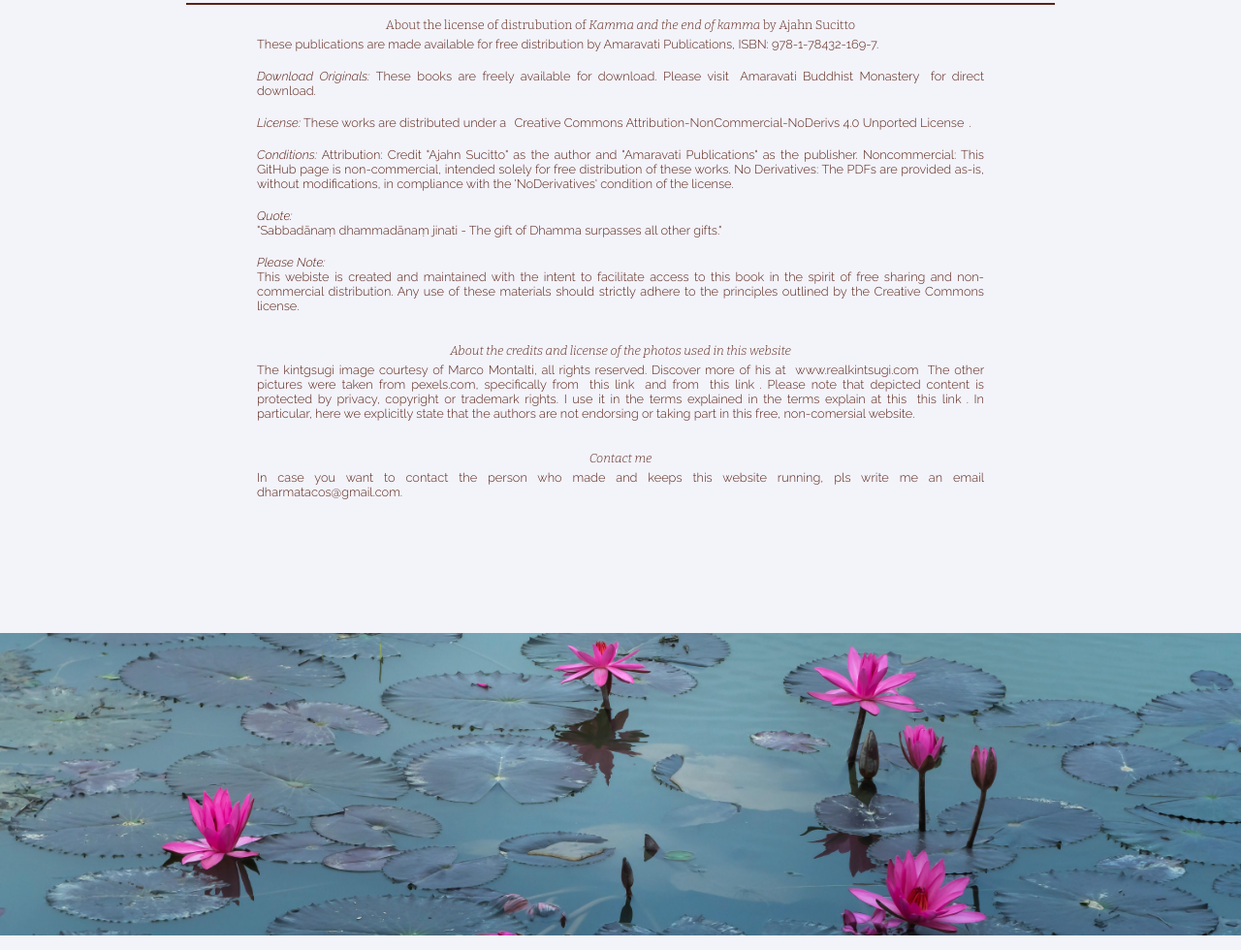
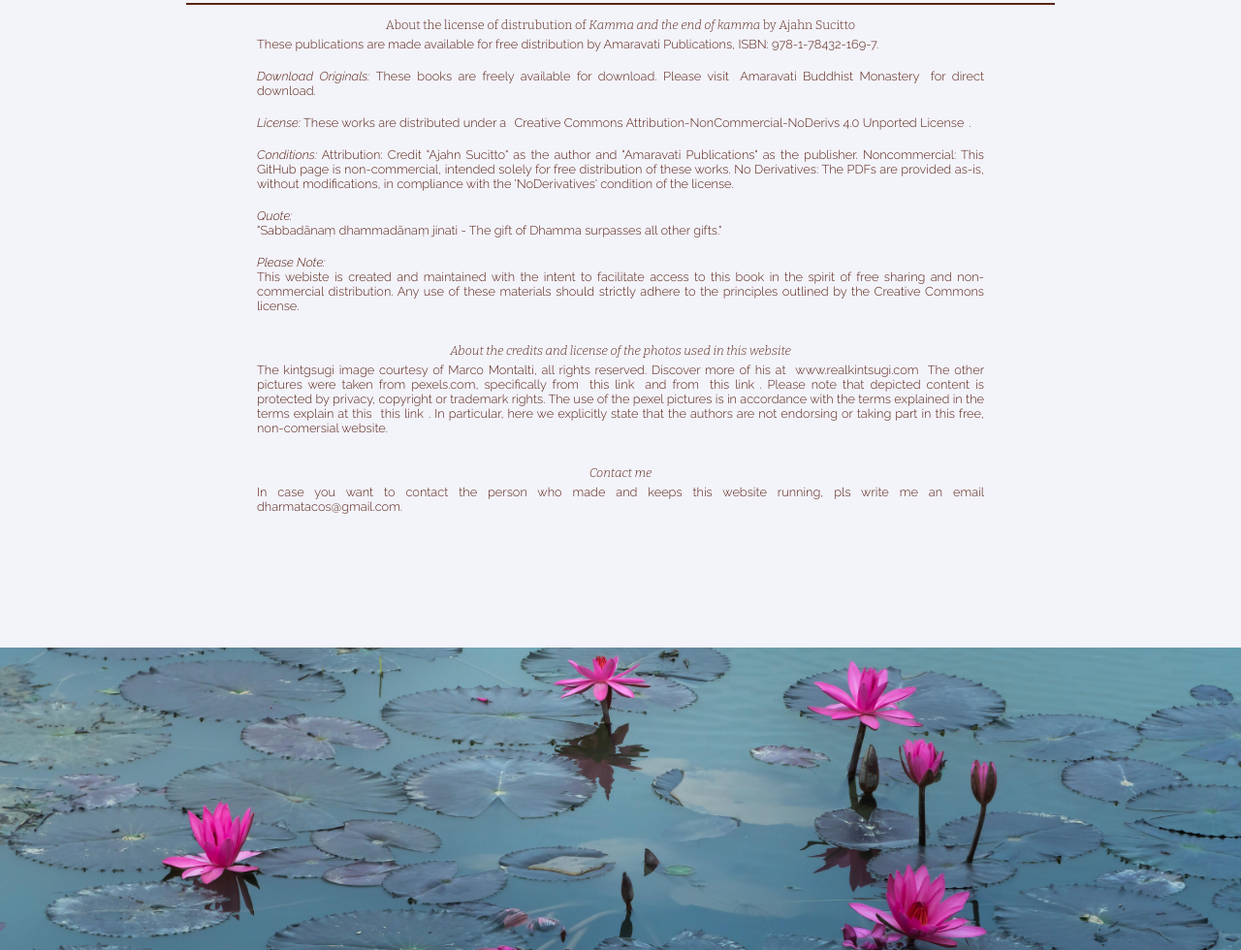
Before and after one commit to reneang17/endofkamma, a plain HTML site: page index.html in a window 1280 px wide. Shown: the part 965-1945 px from the top of the page at 97% size. Drawn offline with nearby package versions, Linux system fonts and the light colour scheme; a script that the page names is missing.

Commit message:
minor changes

```diff
--- a/index.html
+++ b/index.html
@@ -156,8 +156,8 @@
                 The other pictures were taken from pexels.com,
                 specifically from <a class="license" href="https://www.pexels.com/photo/blooming-lotuses-among-foliage-26826128/">this link</a> and from
                     <a class="license" href="hhttps://www.pexels.com/photo/pink-lotus-flowers-2171292/">this link</a>.
-                Please note that depicted content is protected by privacy, copyright or trademark rights. I use
-                it in the terms explained in the terms explain at this
+                Please note that depicted content is protected by privacy, copyright or trademark rights. The use
+                of the pexel pictures is in accordance with the terms explained in the terms explain at this
                 <a class="license" href="https://help.pexels.com/hc/en-us/articles/360042295214-Can-I-use-the-photos-and-videos-for-a-commercial-project#:~:text=Yes%2C%20all%20photos%20and%20videos,%2C%20product%2C%20or%20anywhere%20else.">this
                     link</a>.
                 In particular, here we explicitly state that the authors are not endorsing
```
